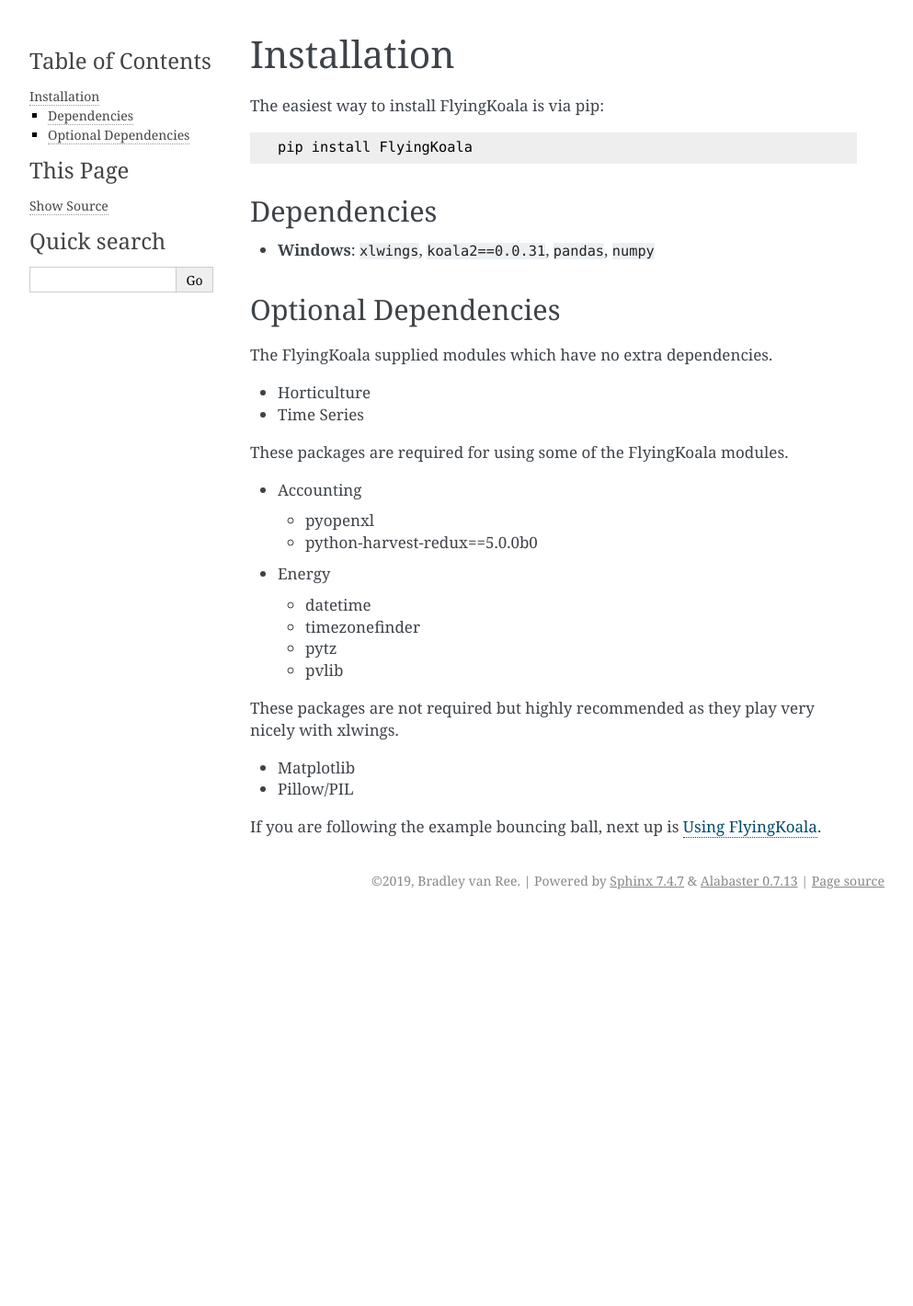
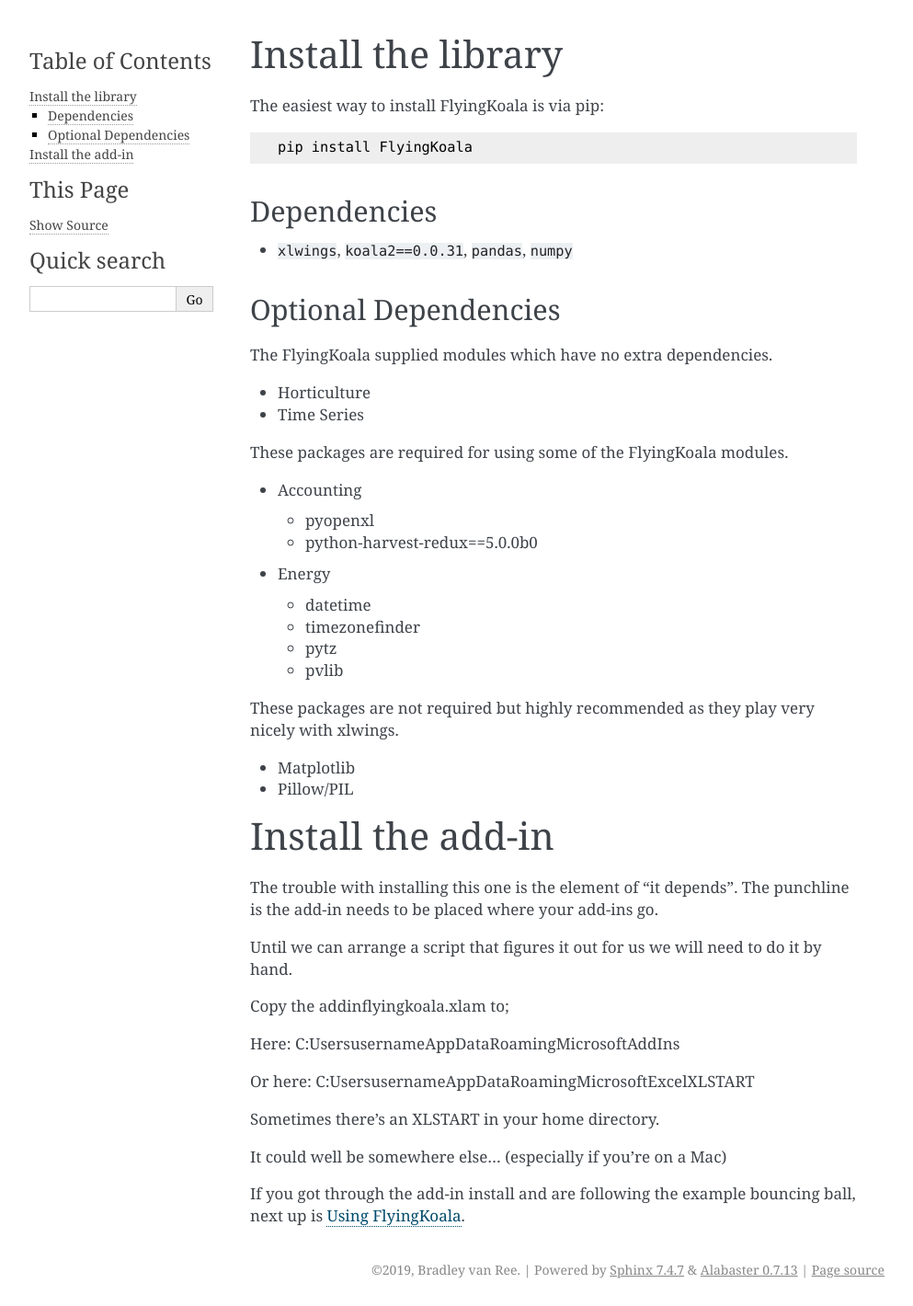
Before and after one commit to bradbase/flyingkoala, a Sphinx documentation site: the page built from docs/installation.rst, in a window 1280 px wide. Shown: the whole page at 92% size, without its empty margins (148-1141 px from the left). Built offline with Sphinx 7.4.7, drawn with Linux system fonts in a browser that asks for light colours; before the commit the page ends 997 px from its top, so only the background shows below that.

```diff
--- a/docs/installation.rst
+++ b/docs/installation.rst
@@ -1,7 +1,7 @@
 .. _installation:
 
-Installation
-============
+Install the library
+===================
 
 The easiest way to install FlyingKoala is via pip::
 
@@ -10,7 +10,7 @@ The easiest way to install FlyingKoala is via pip::
 Dependencies
 ------------
 
-* **Windows**: ``xlwings``, ``koala2==0.0.31``, ``pandas``, ``numpy``
+* ``xlwings``, ``koala2==0.0.31``, ``pandas``, ``numpy``
 
 Optional Dependencies
 ---------------------
@@ -40,4 +40,23 @@ These packages are not required but highly recommended as they play very nicely
 * Matplotlib
 * Pillow/PIL
 
-If you are following the example bouncing ball, next up is :ref:`use`.
+Install the add-in
+==================
+
+The trouble with installing this one is the element of "it depends". The punchline is the add-in needs to be placed where your add-ins go.
+
+Until we can arrange a script that figures it out for us we will need to do it by hand.
+
+Copy the addin\flyingkoala.xlam to;
+
+Here:
+C:\Users\username\AppData\Roaming\Microsoft\AddIns
+
+Or here:
+C:\Users\username\AppData\Roaming\Microsoft\Excel\XLSTART
+
+Sometimes there's an XLSTART in your home directory.
+
+It could well be somewhere else... (especially if you're on a Mac)
+
+If you got through the add-in install and are following the example bouncing ball, next up is :ref:`use`.
--- a/setup.py
+++ b/setup.py
@@ -4,7 +4,7 @@ with open("README.md", "r") as fh:
     long_description = fh.read()
 
 setuptools.setup(
-    name="flyingkoala-bradbase",
+    name="flyingkoala",
     version="0.0.2b",
     author="Bradley van Ree",
     author_email="flyingkoala@bradbase.net",
@@ -40,7 +40,7 @@ setuptools.setup(
         'scenario analysis',
         'modelling',
         'model'],
-    url="https://github.com/bradbase/flyingkoala-bradbase",
+    url="https://github.com/bradbase/flyingkoala",
     packages=setuptools.find_packages(),
     classifiers=[
         "Programming Language :: Python :: 3",
```
